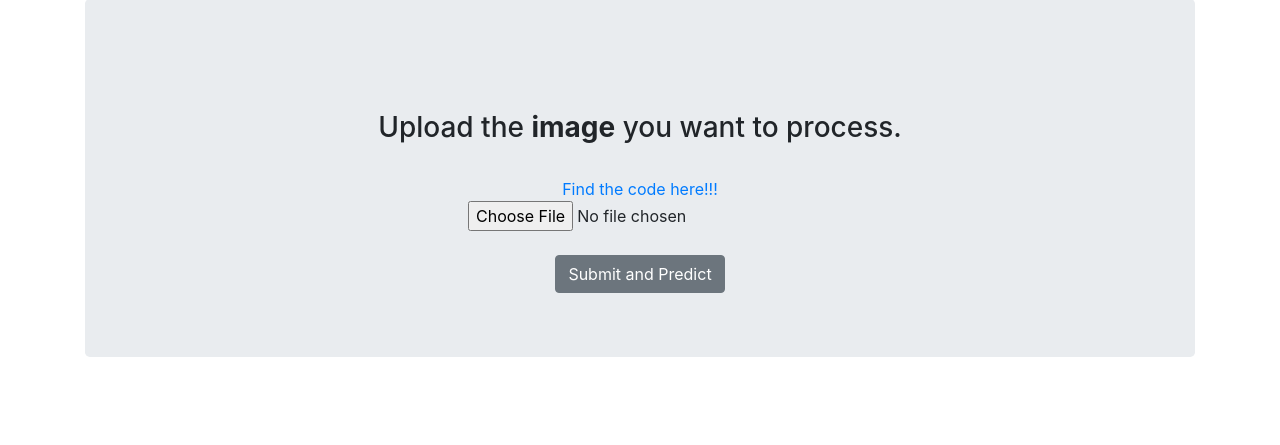
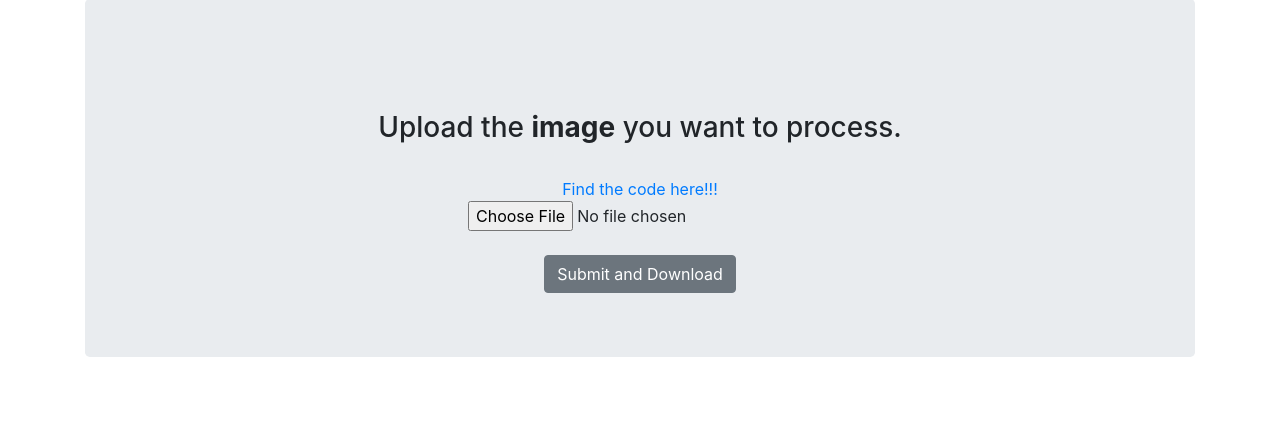
Before and after one commit to Adk2001tech/new_segmentation_download, a Flask app: page / in a window 1280 px wide. Shown: the part 49-494 px from the top of the page. Run offline with Flask 2, Linux system fonts and the light colour scheme; some libraries are stand-ins or nearby versions.

Commit message:
Update home.html

```diff
--- a/templates/home.html
+++ b/templates/home.html
@@ -23,7 +23,7 @@
       <form action="{{url_for("pred")}}"  method="POST" enctype="multipart/form-data">
         <input type="file" name="file" id="file" accept="image/*" required>
         <br><br>
-        <input type="submit" class="btn btn-secondary" name="Submit and predict" value="Submit and Predict">
+        <input type="submit" class="btn btn-secondary" name="Submit and Download" value="Submit and Download">
       </form>
     </div></div>
 
```
